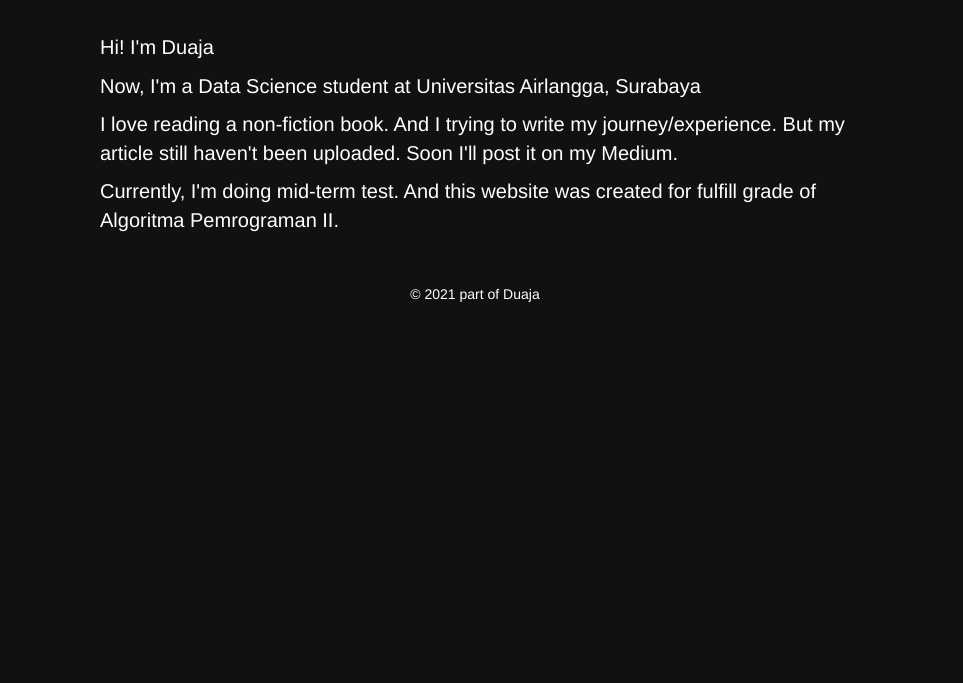
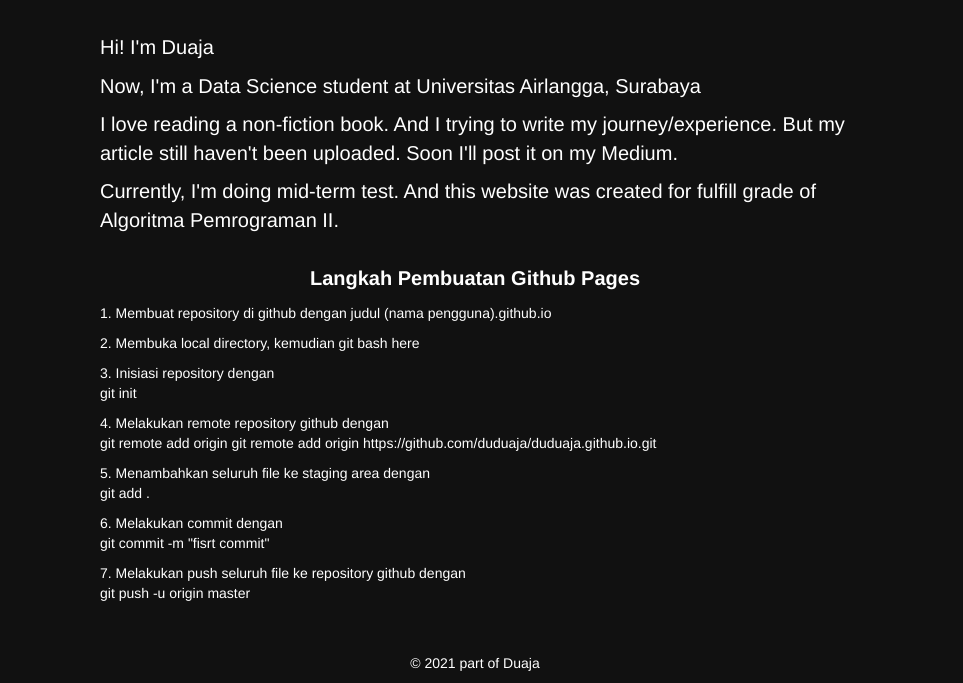
Before and after one commit to duduaja/duduaja.github.io, a plain HTML site: page index.html in a window 1280 px wide. Shown: the part 347-1030 px from the top of the page, without its empty margins (165-1128 px from the left). Before the commit the page ends 800 px from the top, so only its background shows below. Drawn offline with nearby package versions, Linux system fonts and the light colour scheme.

Commit message:
menambahkan langkah pengerjaan github pages

```diff
--- a/css/style.css
+++ b/css/style.css
@@ -50,6 +50,14 @@ footer{
     color: white;
     font-size: 20px;
 }
+
+.ghp p{
+    color: white;
+}
+#judul-ghp p{
+    font-weight: bold;
+    font-size: 20px;
+}
 /* end index */
 
 
--- a/index.html
+++ b/index.html
@@ -88,9 +88,42 @@
                   <p>Currently, I'm doing mid-term test. And this website was created for fulfill grade of Algoritma Pemrograman II.</p>
                 </div>
             </div>
+            <br>
         </div>
     </section>
     <!-- end about -->
+
+    <!-- github pages -->
+    <section class="ghp">
+      <div class="container">
+        <!-- Langkah github pages -->
+        <div class="row" id="judul-ghp">
+          <div class="col-xs-8 col-sm-offset-2 text-center">
+            <p>Langkah Pembuatan Github Pages</p>
+          </div>
+        </div>
+
+        <div class="row" id="isi ghp">
+          <div class="col-xs-8 col-sm-offset-2">
+            <p>1. Membuat repository di github dengan judul (nama pengguna).github.io</p>
+            <p>2. Membuka local directory, kemudian git bash here</p>
+            <p>3. Inisiasi repository dengan <br>
+            git init</p>
+            <p>4. Melakukan remote repository github dengan <br>
+            git remote add origin git remote add origin https://github.com/duduaja/duduaja.github.io.git
+            </p>
+            <p>5. Menambahkan seluruh file ke staging area dengan <br>
+            git add .
+            </p>
+            <p>6. Melakukan commit dengan <br>
+            git commit -m "fisrt commit"</p>
+            <p>7. Melakukan push seluruh file ke repository github dengan <br>
+            git push -u origin master</p>
+          </div>
+        </div>
+      </div>
+    </section>
+    <!-- end github pages -->
 
 
     <!-- footer -->
```
